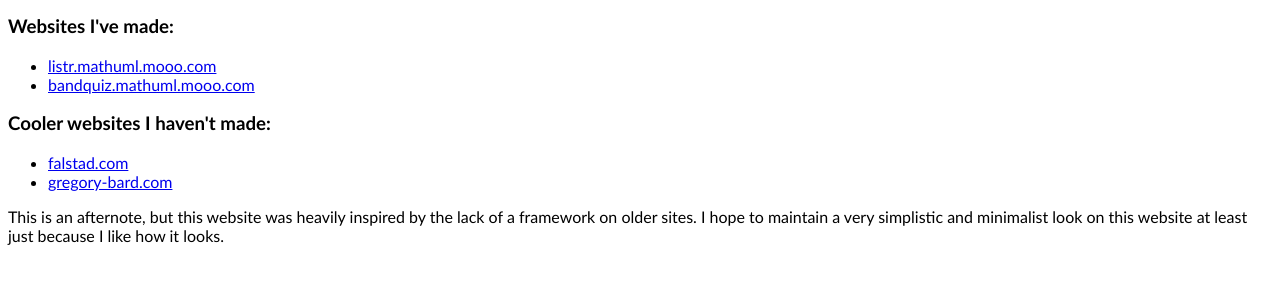
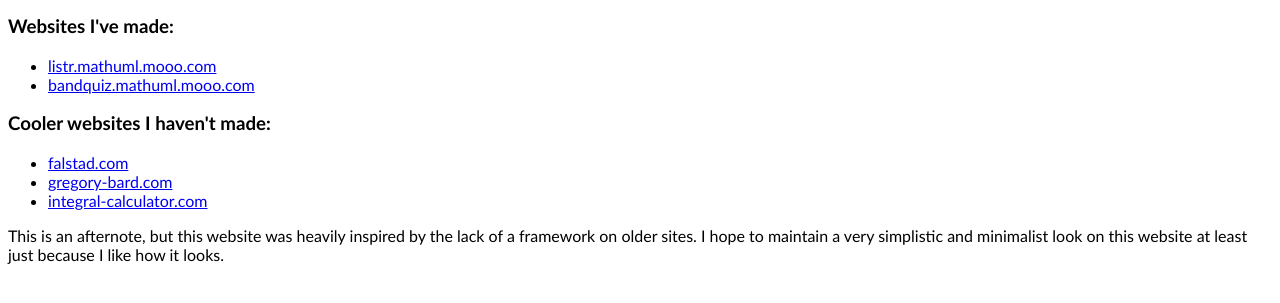
Before and after one commit to mmilunicmobile/homepage, a PHP site: page / in a window 1280 px wide. Shown: the part 221-524 px from the top of the page. Run offline with PHP 8.4, Linux system fonts and the light colour scheme.

Commit message:
added link to integral calculator

```diff
--- a/root/index.php
+++ b/root/index.php
@@ -40,6 +40,7 @@
         <ul>
             <li><a href="https://www.falstad.com/">falstad.com</a></li>
             <li><a href="http://www.gregory-bard.com/">gregory-bard.com</a></li>
+            <li><a href="https://www.integral-calculator.com/">integral-calculator.com</a></li>
         </ul>
         <p>
             This is an afternote, but this website was heavily inspired by the lack of a framework
```
